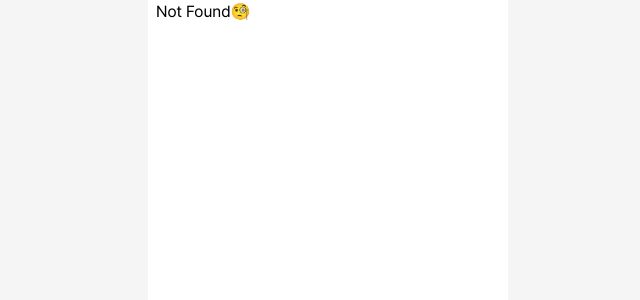
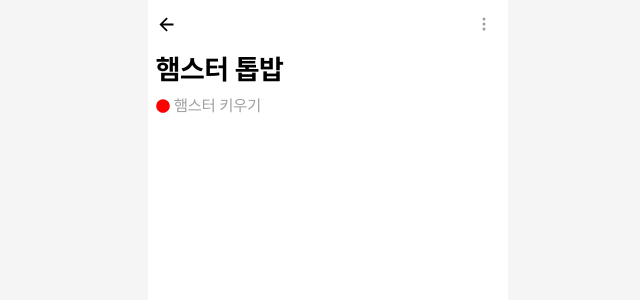
Before and after one commit to LinkDiary-Lingda/Lingda-Nextjs, a Next.js app: page /topic/1 in a window 1280 px wide. Before the commit this address had no page. Shown: the top 300 px of the page, without its empty margins (312-952 px from the left). Built offline with nearby package versions, Linux system fonts and the light colour scheme.

Commit message:
style: Topic Detail Header

```diff
--- a/src/app/my/[id]/page.tsx
+++ b/src/app/my/[id]/page.tsx
@@ -3,6 +3,7 @@ import Link from 'next/link';
 import Filters from '../filters';
 import useTopic from '@/hooks/topic/useTopic';
 import Content from '../content';
+import Nothing from '../nothing';
 
 type Props = {
   params: { id: number | null };
@@ -15,8 +16,11 @@ export default async function MyId({ params }: Props) {
     <>
       {topicQuery && (
         <>
-          {topicQuery.length > 0 &&
-            topicQuery.map((topic) => <Content topic={topic} key={topic.id} />)}
+          {topicQuery.length > 0 ? (
+            topicQuery.map((topic) => <Content topic={topic} key={topic.id} />)
+          ) : (
+            <Nothing />
+          )}
         </>
       )}
     </>
--- a/src/app/my/content.tsx
+++ b/src/app/my/content.tsx
@@ -3,7 +3,8 @@ import React from 'react';
 import { CiShare1 } from 'react-icons/ci';
 import { FaCircle, FaRegStar, FaStar } from 'react-icons/fa';
 import { IoIosLink } from 'react-icons/io';
-import TopicButtons from './topicButtons';
+import TopicButtons from './TopicButtons';
+import Link from 'next/link';
 
 export default function Content({ topic }: { topic: TopicItem }) {
   const {
@@ -15,7 +16,10 @@ export default function Content({ topic }: { topic: TopicItem }) {
   } = topic;
 
   return (
-    <div className="px-4 py-8 border-b-2 border-Gray-02 flex flex-col gap-4">
+    <Link
+      className="px-4 py-8 border-b-2 border-Gray-02 flex flex-col gap-4"
+      href={`/topic/${id}`}
+    >
       <div>
         <div className="flex justify-between items-center">
           <h2 className="text-Heading-4 font-bold">{name}</h2>
@@ -64,6 +68,6 @@ export default function Content({ topic }: { topic: TopicItem }) {
               </button>
             ))}
       </div>
-    </div>
+    </Link>
   );
 }
--- a/src/app/my/page.tsx
+++ b/src/app/my/page.tsx
@@ -1,9 +1,7 @@
 'use client';
-import { FaPlus } from 'react-icons/fa';
 import Content from './content';
-import Filters from './filters';
-import Link from 'next/link';
 import useTopic from '@/hooks/topic/useTopic';
+import Nothing from './nothing';
 
 export default function My() {
   const { topicQuery } = useTopic();
@@ -12,8 +10,11 @@ export default function My() {
     <>
       {topicQuery && (
         <>
-          {topicQuery.length > 0 &&
-            topicQuery.map((topic) => <Content topic={topic} key={topic.id} />)}
+          {topicQuery.length > 0 ? (
+            topicQuery.map((topic) => <Content topic={topic} key={topic.id} />)
+          ) : (
+            <Nothing />
+          )}
         </>
       )}
     </>
--- /dev/null
+++ b/src/app/topic/TopicHeader.tsx
@@ -0,0 +1,38 @@
+'use client';
+import { useRouter } from 'next/navigation';
+import React from 'react';
+import { BsThreeDotsVertical } from 'react-icons/bs';
+import { IoMdArrowBack } from 'react-icons/io';
+
+export default function TopicHeader() {
+  const handleMenuBtn = () => {};
+  const router = useRouter();
+  return (
+    <nav>
+      <ul className="flex flex-row justify-between items-center h-[48px] w-full">
+        <li
+          className="text-Heading-3 cursor-pointer"
+          onClick={router.back}
+          aria-label="go-back-button"
+        >
+          <IoMdArrowBack />
+        </li>
+        <li>
+          <p className="text-Heading-4" aria-label="title">
+            {''}
+          </p>
+        </li>
+        <li>
+          <button
+            type="button"
+            aria-label="edit-button"
+            className="outline-none p-2"
+            onClick={handleMenuBtn}
+          >
+            <BsThreeDotsVertical color="#9E9E9E" />
+          </button>
+        </li>
+      </ul>
+    </nav>
+  );
+}
--- /dev/null
+++ b/src/app/topic/[id]/page.tsx
@@ -0,0 +1,18 @@
+import React from 'react';
+import { FaCircle } from 'react-icons/fa';
+import TopicHeader from '../TopicHeader';
+
+export default function page() {
+  return (
+    <>
+      <TopicHeader />
+      <div>
+        <h1 className="text-Heading-2 font-pretendardBold">햄스터 톱밥</h1>
+        <div className="flex items-center gap-1 mt-1">
+          <FaCircle color="red" size={14} />
+          <p className="text-Gray-06 text-Body-1">햄스터 키우기</p>
+        </div>
+      </div>
+    </>
+  );
+}
```
